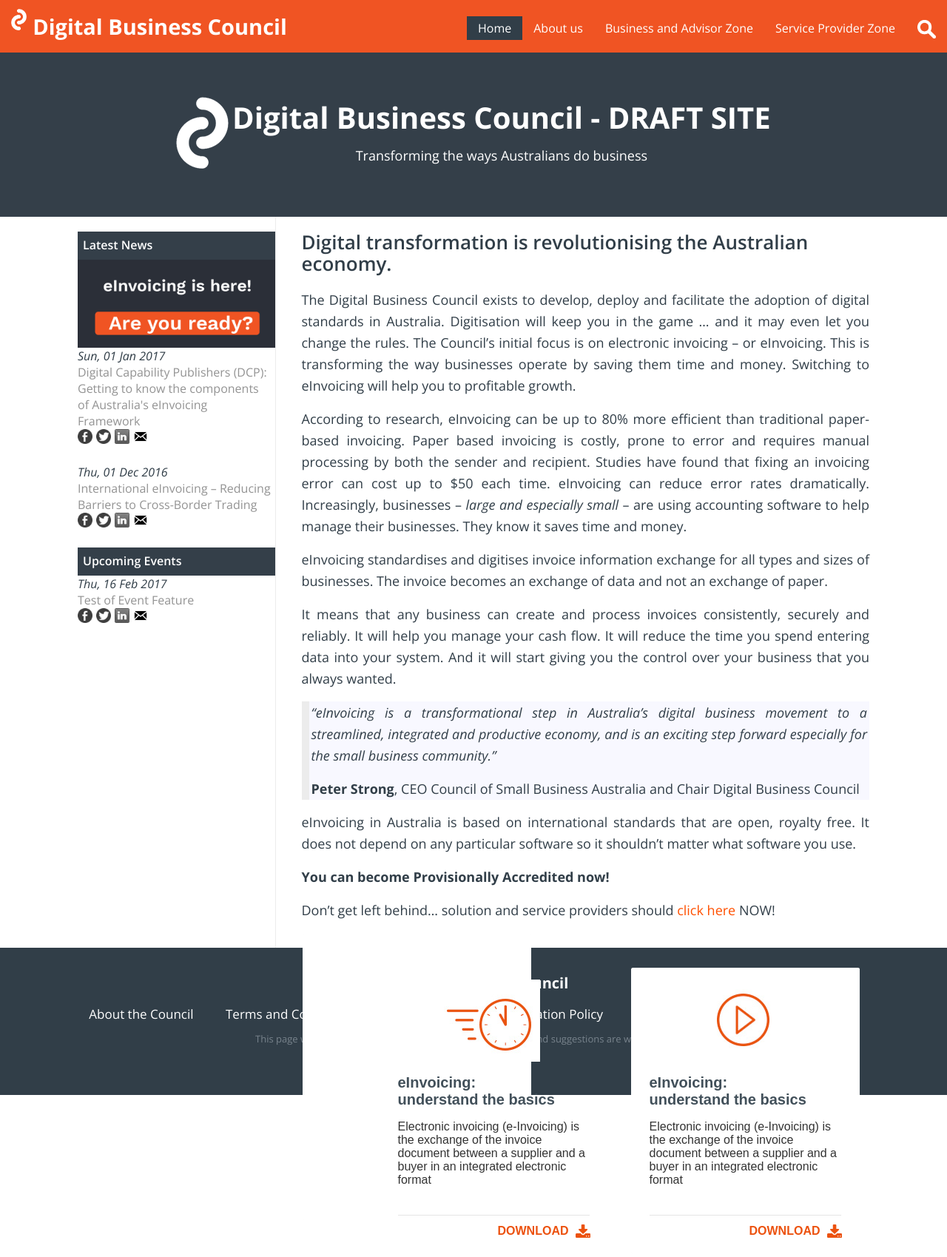
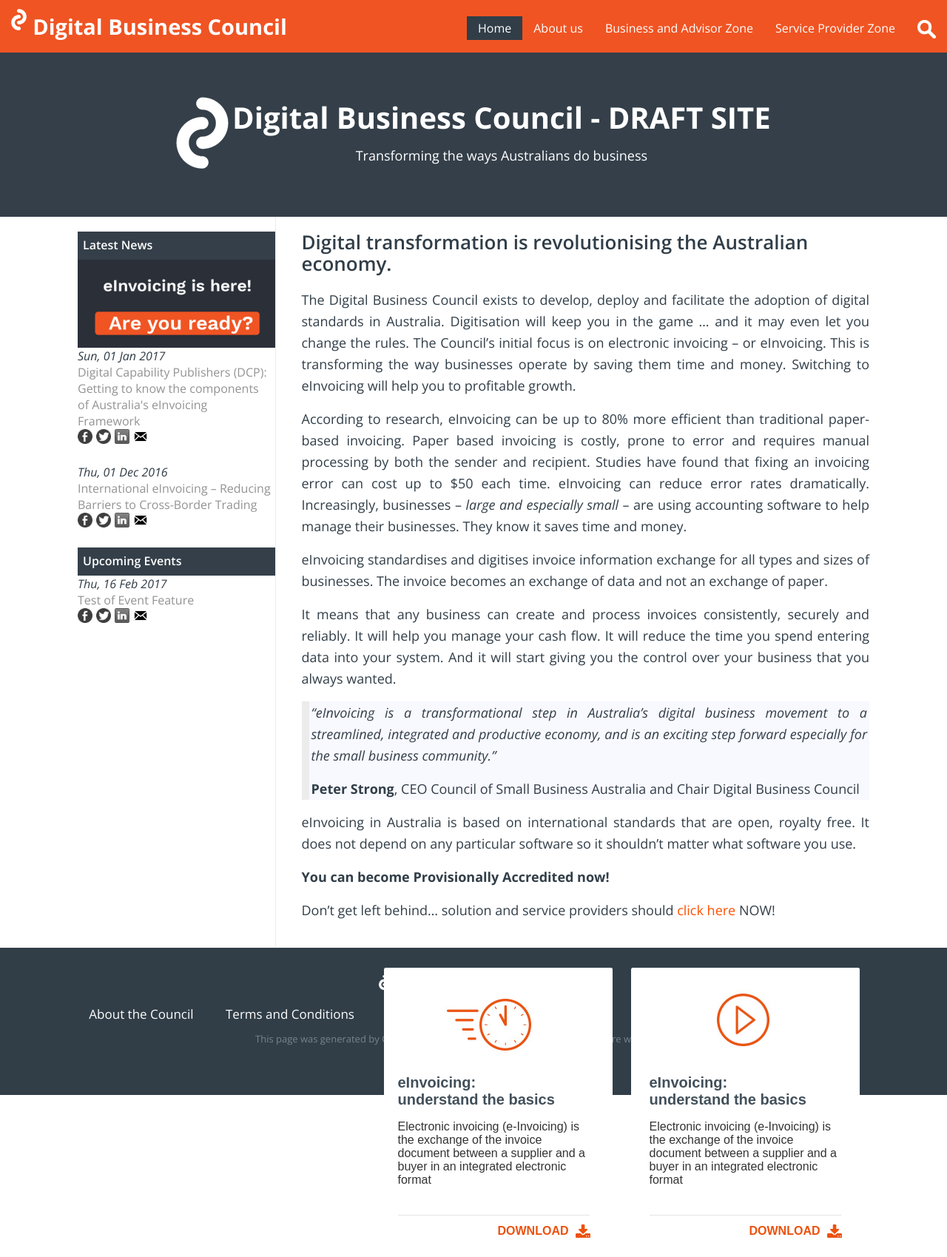
Before and after one commit to Digital-Business-Council/Digital-Business-Council.github.io, a Jekyll site: the page built from index.md, in a window 1280 px wide. Shown: the whole page at 74% size. Built offline with Jekyll 4.4.1, drawn with Linux system fonts in a browser that asks for light colours; our own code applies the rules of GitHub Pages for plain Markdown files.

Commit message:
Update call-to-action-block.html

```diff
--- a/_includes/call-to-action-block.html
+++ b/_includes/call-to-action-block.html
@@ -1,7 +1,7 @@
 {% assign current = page.url | downcase | split: '/' %}
 <div class="call-to-action">
-        <div class="cta-frame" >
-            <img src="/images/frame-white.png" style="left: 110px; top: 46px;">
+        <div class="cta-frame" style="left: 110px; top: 46px;">
+            <img src="/images/frame-white.png">
         </div>
         <div class="cta-text" style="left: 130px; top: 253px;">
                 <p><span>Electronic invoicing (e-Invoicing) is the exchange of the invoice document between a supplier and a buyer in an integrated electronic format</span></p>
```
